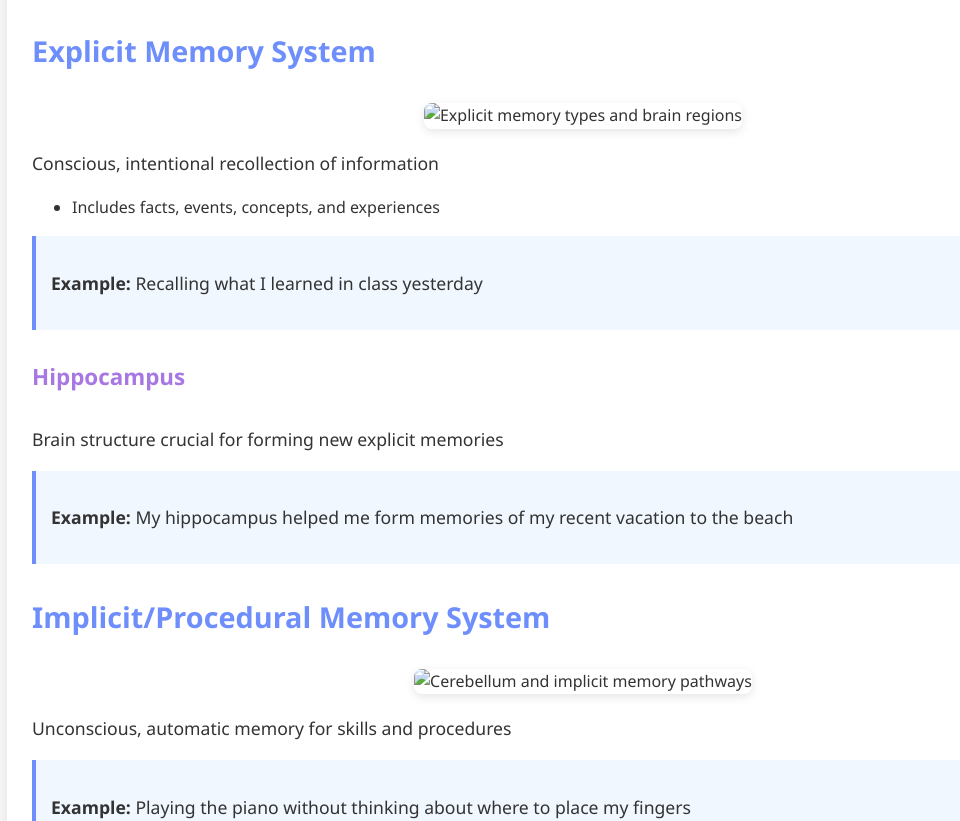
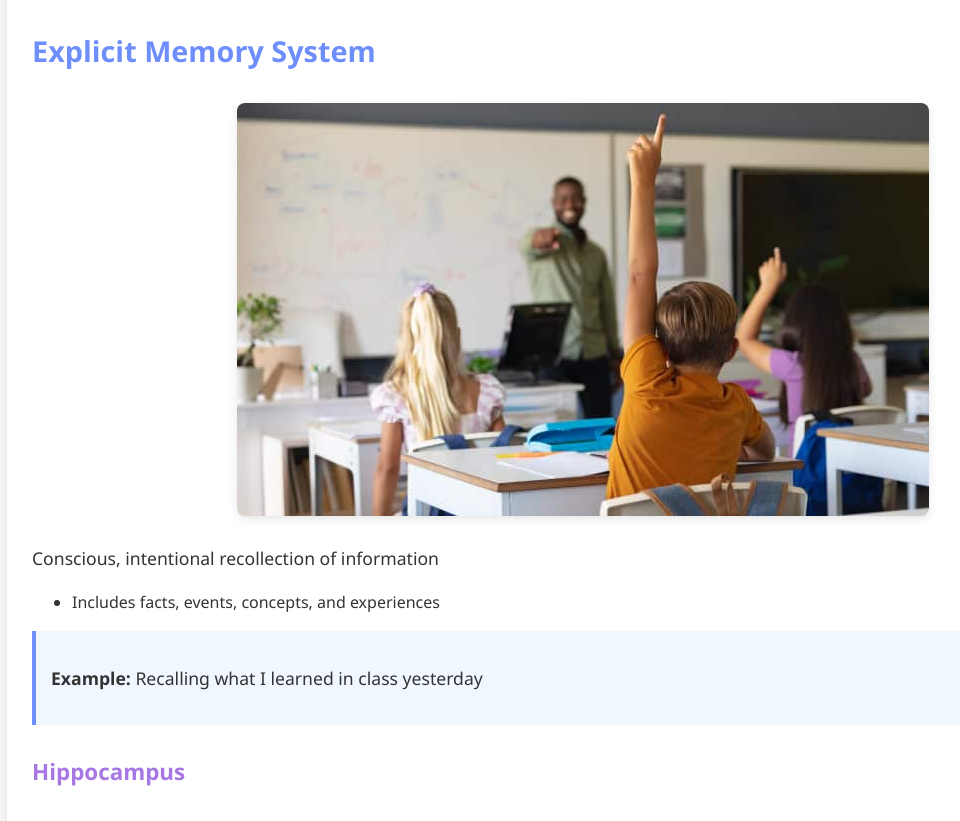
Before and after one commit to HelloBash/HelloBash.github.io, a plain HTML site: page index.html in a window 1280 px wide. Shown: the part 11179-12000 px from the top of the page, without its empty margins (57-1017 px from the left). Drawn offline with Linux system fonts and the light colour scheme.

Commit message:
Update index.html

```diff
--- a/index.html
+++ b/index.html
@@ -365,7 +365,7 @@
 
             <h3>Long-Term Memory</h3>
             <div class="img-container">
-                <img src="/api/placeholder/800/400" alt="Brain scan showing long-term memory activation" />
+                <img src="/images/longterm.png` " alt="Brain scan showing long-term memory activation" />
             </div>
             <ul>
                 <li>Vast storage capacity</li>
@@ -377,7 +377,7 @@
 
             <h3>Explicit Memory System</h3>
             <div class="img-container">
-                <img src="/api/placeholder/800/400" alt="Explicit memory types and brain regions" />
+                <img src="/images/classroom.jpeg" alt="Explicit memory types and brain regions" />
             </div>
             <p>Conscious, intentional recollection of information</p>
             <ul>
@@ -395,7 +395,7 @@
 
             <h3>Implicit/Procedural Memory System</h3>
             <div class="img-container">
-                <img src="/api/placeholder/800/400" alt="Cerebellum and implicit memory pathways" />
+                <img src="/images/cerebellum.avif" alt="Cerebellum and implicit memory pathways" />
             </div>
             <p>Unconscious, automatic memory for skills and procedures</p>
             <div class="example">
```
